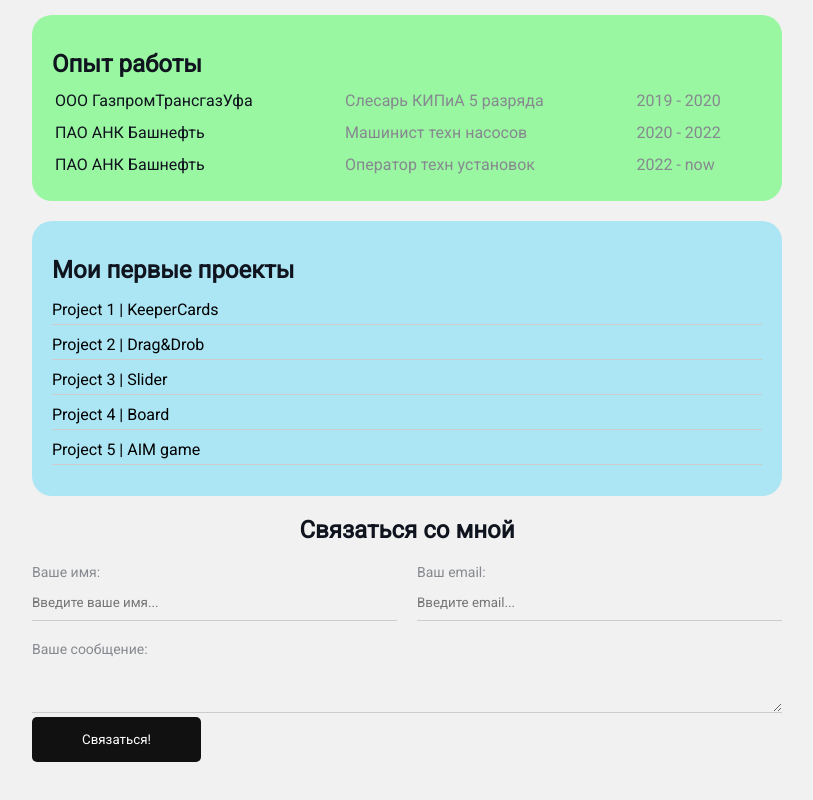
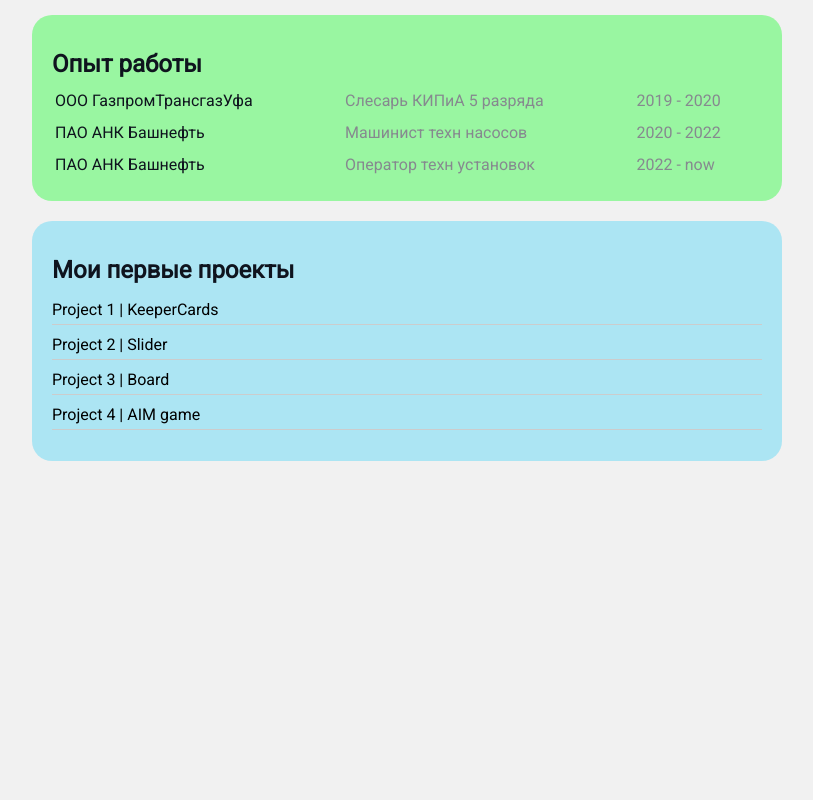
Before and after one commit to Averyanov76/Project-0-MyFirstRezume, a plain HTML site: page MySocialLink.html in a window 1280 px wide. Shown: the part 438-1238 px from the top of the page, without its empty margins (233-1046 px from the left). Drawn offline with Linux system fonts and the light colour scheme.

Commit message:
Update MySocialLink.html

```diff
--- a/MySocialLink.html
+++ b/MySocialLink.html
@@ -18,8 +18,7 @@
 
           <h4><strong>Мои социальные сети:</strong> </h4>
           <p> <a href="https://vk.com/averyanov_76">VK</a> |
-              <a href="https://instagram">Instagram</a>   |
-              <a href="https://telegram">Telegram</a>
+              <a href="https://t.me/Averyanov76">Telegram</a>
           </p>
 
         </div>
@@ -65,44 +64,15 @@
             <a href="https://averyanov76.github.io/Project-1-FutsalKeepersCards/">Project 1 | KeeperCards</a>
           </li>
           <li>
-            <a href="https://averyanov76.github.io/Project-2-Drag-Drob/">Project 2 | Drag&Drob</a>
+            <a href="https://averyanov76.github.io/Project-3-Slider/">Project 2 | Slider</a>
           </li>
           <li>
-            <a href="https://averyanov76.github.io/Project-3-Slider/">Project 3 | Slider</a>
+            <a href="https://averyanov76.github.io/Project-4-Board/">Project 3 | Board</a>
           </li>
           <li>
-            <a href="https://averyanov76.github.io/Project-4-Board/">Project 4 | Board</a>
-          </li>
-          <li>
-            <a href="https://averyanov76.github.io/Project-5-AIM-game/">Project 5 | AIM game</a>
+            <a href="https://averyanov76.github.io/Project-5-AIM-game/">Project 4 | AIM game</a>
           </li>
         </ul>
-      </div>
-
-      <div class="contact">
-        <h2>Связаться со мной</h2>
-
-        <form action="/">
-          <div class="row">
-            <div class="form-group">
-              <label for="name">Ваше имя:</label>
-              <input type="text" id="name" placeholder="Введите ваше имя...">
-            </div>
-
-            <div class="form-group">
-              <label for="email">Ваш email:</label>
-              <input type="email" id="email" placeholder="Введите email...">
-            </div>
-          </div>
-
-          <div class="form-group">
-            <label for="text">Вашe сообщение:</label>
-
-            <textarea id="text" rows="2" cols="15"></textarea>
-          </div>
-
-          <input class="btn" type="submit" value="Связаться!">
-        </form>
       </div>
 
 
```
